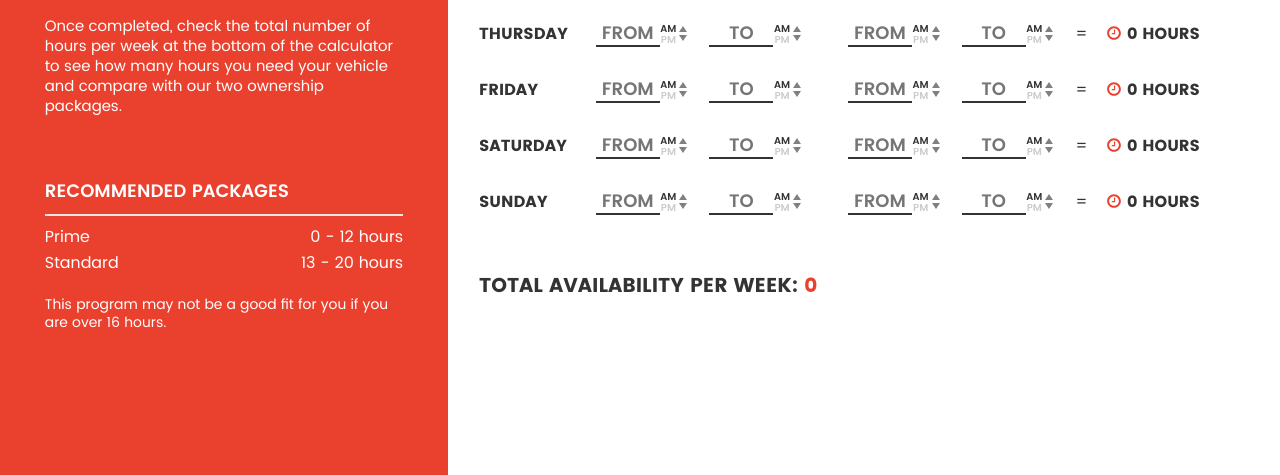
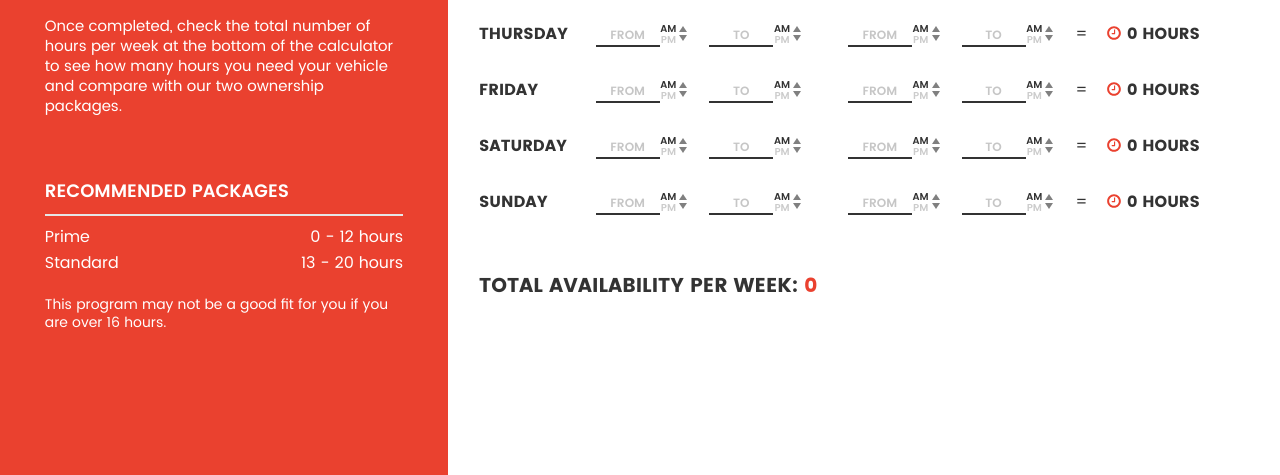
Before and after one commit to iamkeith/AvailabilityCalculator, a plain HTML site: page index.html in a window 1280 px wide. Shown: the part 325-800 px from the top of the page. Drawn offline with Linux system fonts and the light colour scheme.

Commit message:
no message

```diff
--- a/css/style.css
+++ b/css/style.css
@@ -47,7 +47,7 @@ input:focus {
 	outline: none;
 }
 
-input::placeholder, {
+input::placeholder {
 	font-size: 12px;
 	font-family: 'poppins-semibold';
 	margin-bottom: 10px;
```
